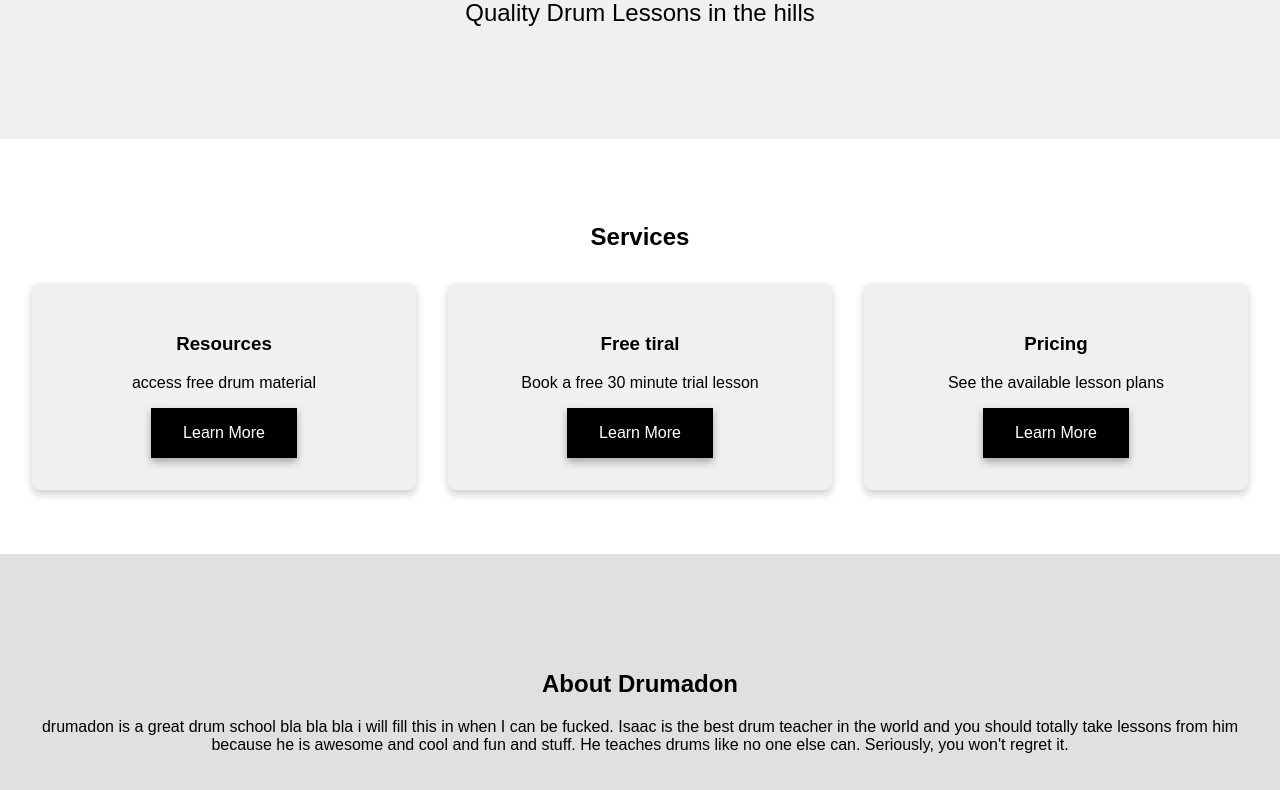
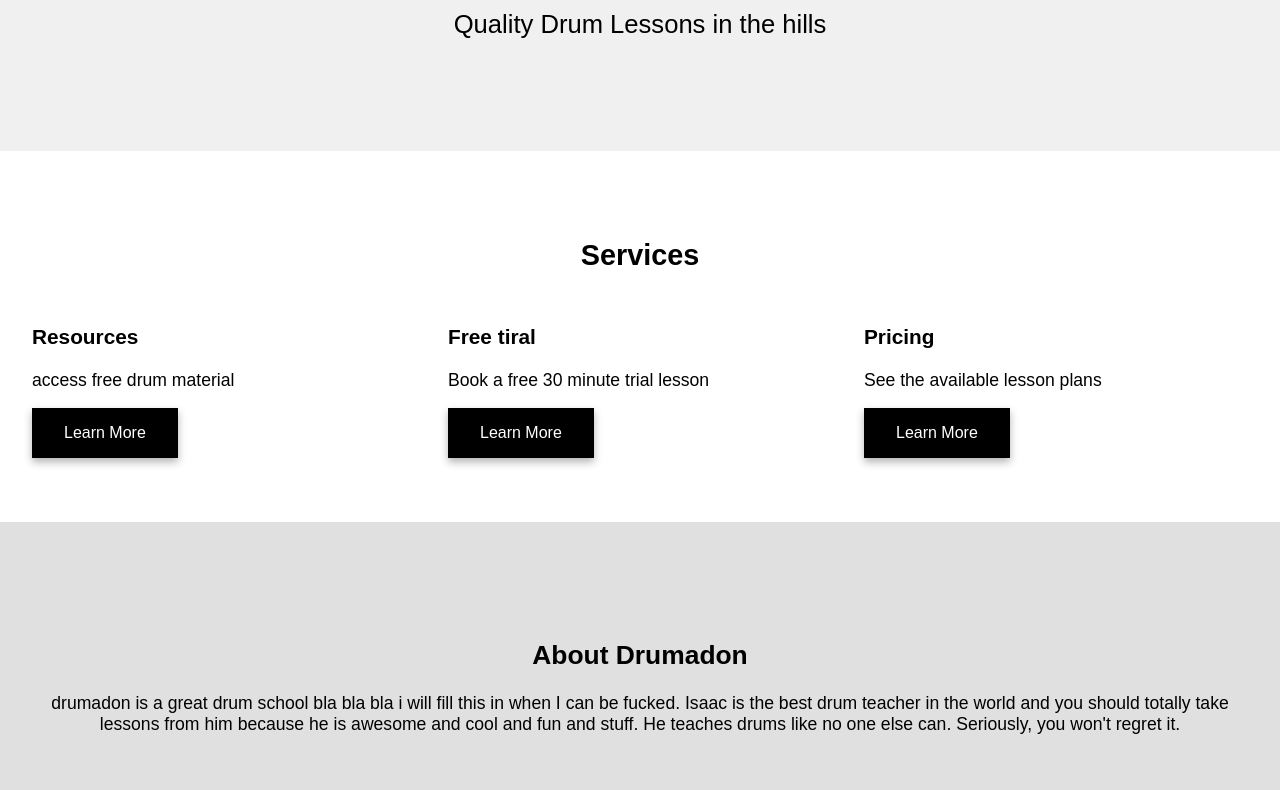
Before and after one commit to zaclong2005-pixel/Drumadon, a plain HTML site: page index.html in a window 1280 px wide. Shown: the part 264-1054 px from the top of the page. Drawn offline with Linux system fonts and the light colour scheme.

Commit message:
Update index.html

```diff
--- a/index.html
+++ b/index.html
@@ -54,8 +54,10 @@
             font-family: Arial, sans-serif;
             margin: 0;
             padding: 0;
-            background: linear-gradient(135deg, #f5f5f5 0%, #ffffff 100%);
+            background-color: var(--bg-color);
             color: var(--text-color);
+            font-size: 1.1rem;
+            font-weight: 500;
         }
         header {
             background-color: var(--header-bg);
@@ -101,17 +103,16 @@
             to { opacity: 1; }
         }
         .hero h1 {
-            font-size: 3rem;
+            font-size: 3.3rem;
             margin-bottom: 1rem;
-            animation: slideIn 0.5s ease-out;
+            animation: slideIn 1s;
         }
         @keyframes slideIn {
-            0% { transform: translateY(-50px) scale(0.8); opacity: 0; }
-            50% { transform: translateY(-10px) scale(1.05); opacity: 0.8; }
-            100% { transform: translateY(0) scale(1); opacity: 1; }
+            from { transform: translateY(-50px); opacity: 0; }
+            to { transform: translateY(0); opacity: 1; }
         }
         .hero p {
-            font-size: 1.5rem;
+            font-size: 1.6rem;
             margin-bottom: 2rem;
         }
         .btn {
@@ -135,19 +136,15 @@
         .features h2 {
             text-align: center;
             margin-bottom: 2rem;
+            font-size: 1.8rem;
         }
         .feature-grid {
             display: grid;
             grid-template-columns: repeat(auto-fit, minmax(300px, 1fr));
             gap: 2rem;
         }
-        .feature-card {
-            background-color: var(--feature-bg);
-            padding: 2rem;
-            text-align: center;
-            border-radius: 8px;
-            box-shadow: 0 4px 8px rgba(0,0,0,0.2);
-            transition: transform 0.3s;
+        .feature-card h3 {
+            font-size: 1.3rem;
         }
         .feature-card:hover {
             transform: translateY(-10px);
@@ -168,6 +165,15 @@
             text-align: center;
             padding: 2rem;
         }
+        .section {
+            opacity: 0;
+            transform: translateY(20px);
+            transition: opacity 0.5s ease, transform 0.5s ease;
+        }
+        .section.visible {
+            opacity: 1;
+            transform: translateY(0);
+        }
     </style>
 </head>
 <body>
@@ -183,12 +189,12 @@
         </nav>
     </header>
 
-    <section id="home" class="hero">
+    <section id="home" class="hero section">
         <h1 id="hero-heading"></h1>
         <p id="hero-subtext"></p>
     </section>
 
-    <section id="features" class="features">
+    <section id="features" class="features section">
         <h2 id="features-heading"></h2>
         <div class="feature-grid">
             <div class="feature-card">
@@ -209,12 +215,12 @@
         </div>
     </section>
 
-    <section id="about" class="about">
+    <section id="about" class="about section">
         <h2 id="about-heading"></h2>
         <p id="about-desc"></p>
     </section>
 
-    <section id="contact" class="contact">
+    <section id="contact" class="contact section">
         <h2 id="contact-heading"></h2>
         <p id="contact-email"></p>
         <p id="contact-phone"></p>
@@ -254,6 +260,28 @@
         document.getElementById('contact-phone').textContent = 'Phone: ' + config.contactPhone;
         document.getElementById('contact-address').textContent = 'Address: ' + config.contactAddress;
         document.getElementById('footer-text').textContent = config.footerText;
+
+        // Scroll background change
+        window.addEventListener('scroll', function() {
+            const scrollTop = window.pageYOffset;
+            const docHeight = document.documentElement.scrollHeight - window.innerHeight;
+            const scrollPercent = Math.min(scrollTop / docHeight, 1);
+            const blueValue = Math.floor(scrollPercent * 255);
+            document.body.style.backgroundColor = `rgb(${255 - blueValue}, ${255 - blueValue}, 255)`;
+        });
+
+        // Scroll animations
+        const sections = document.querySelectorAll('.section');
+        const observer = new IntersectionObserver((entries) => {
+            entries.forEach(entry => {
+                if (entry.isIntersecting) {
+                    entry.target.classList.add('visible');
+                } else {
+                    entry.target.classList.remove('visible');
+                }
+            });
+        }, { threshold: 0.1 });
+        sections.forEach(section => observer.observe(section));
     </script>
 </body>
 </html>
```
